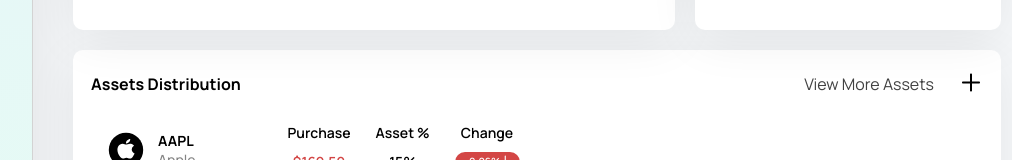
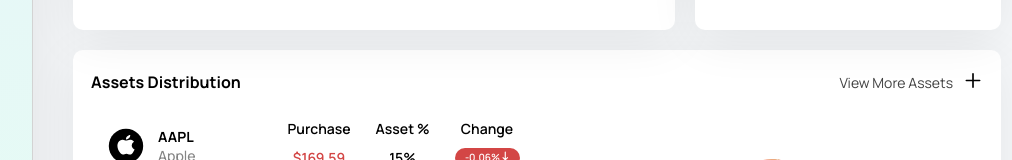
Before and after one commit to Ahadhalloul/Robo-Advisor, a plain HTML site: page index.html in a window 1280 px wide. Shown: the part 1219-1379 px from the top of the page, without its empty margins (239-1251 px from the left). Drawn offline with nearby package versions, Linux system fonts and the light colour scheme; files whose address does not match are found by name.

Commit message:
remove underline & edit oprions gap

```diff
--- a/style/style.css
+++ b/style/style.css
@@ -673,10 +673,10 @@ ul li {
   border: none;
   outline: none;
 }
-
+/*
 .latest-news-header .options a:hover {
   text-decoration: underline;
-}
+} */
 
 .latest-news {
   border-bottom: 1px solid #f3f3f3;
@@ -737,16 +737,23 @@ ul li {
 .assets-distribution-header .options,
 .latest-news-header .options {
   display: flex;
-  justify-content: space-between;
+  /* justify-content: space-between; */
   align-items: center;
   flex-flow: row nowrap;
-  gap: 25px;
+  gap: 10px !important;
 }
 
 .assets-distribution-header .options a,
 .latest-news-header .options a {
   color: #414141;
   text-decoration: none;
+}
+
+.assets-distribution-header .options a {
+  font-size: 14px;
+}
+.assets-distribution-header .options img {
+  width: 20px;
 }
 
 .assets-distribution-header .options button,
@@ -755,11 +762,11 @@ ul li {
   border: none;
   outline: none;
 }
-
+/*
 .assets-distribution-header .options a:hover,
 .latest-news-header .options a:hover {
   text-decoration: underline;
-}
+} */
 
 .assets-distribution-content {
   width: 100%;
```
